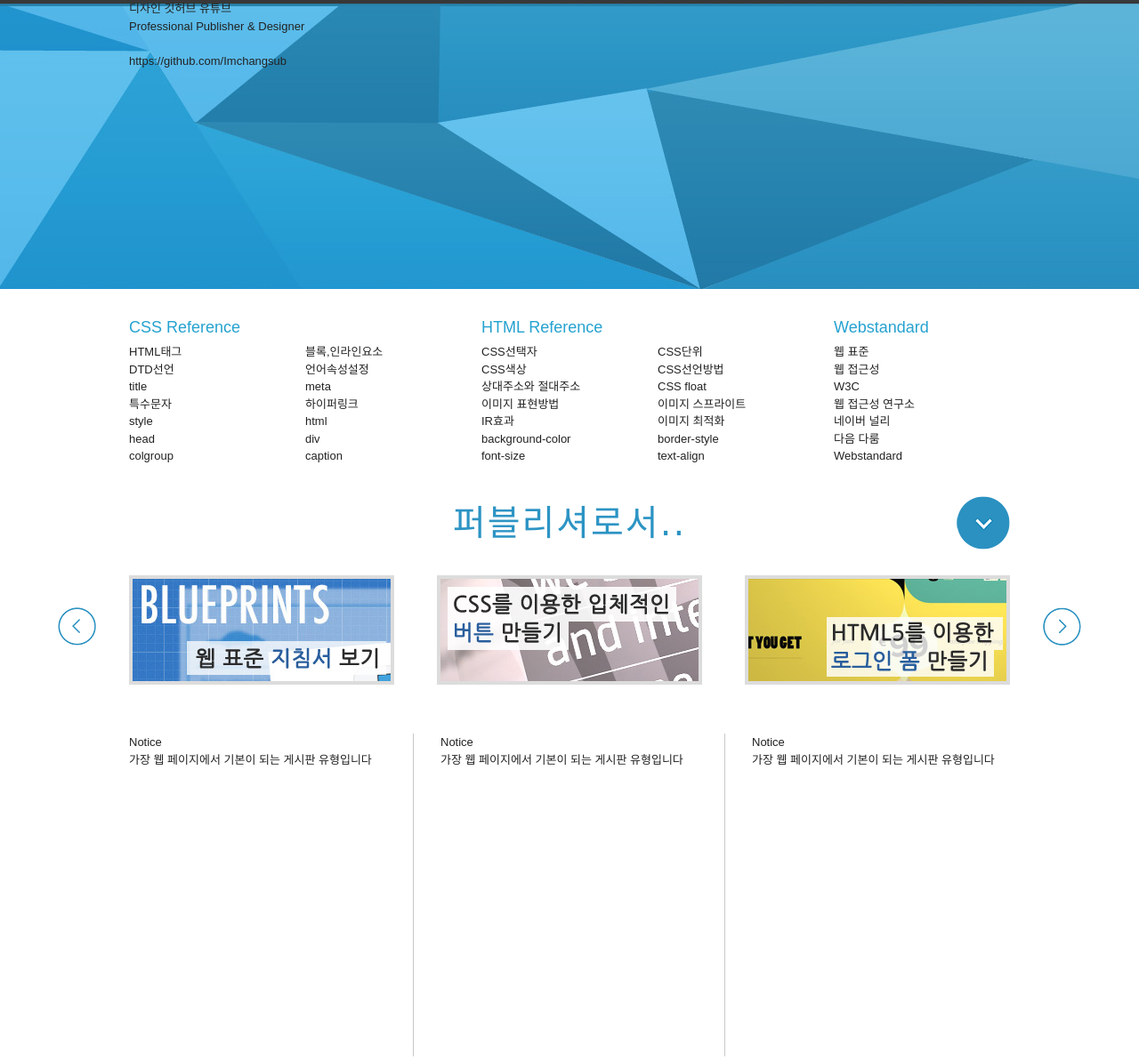
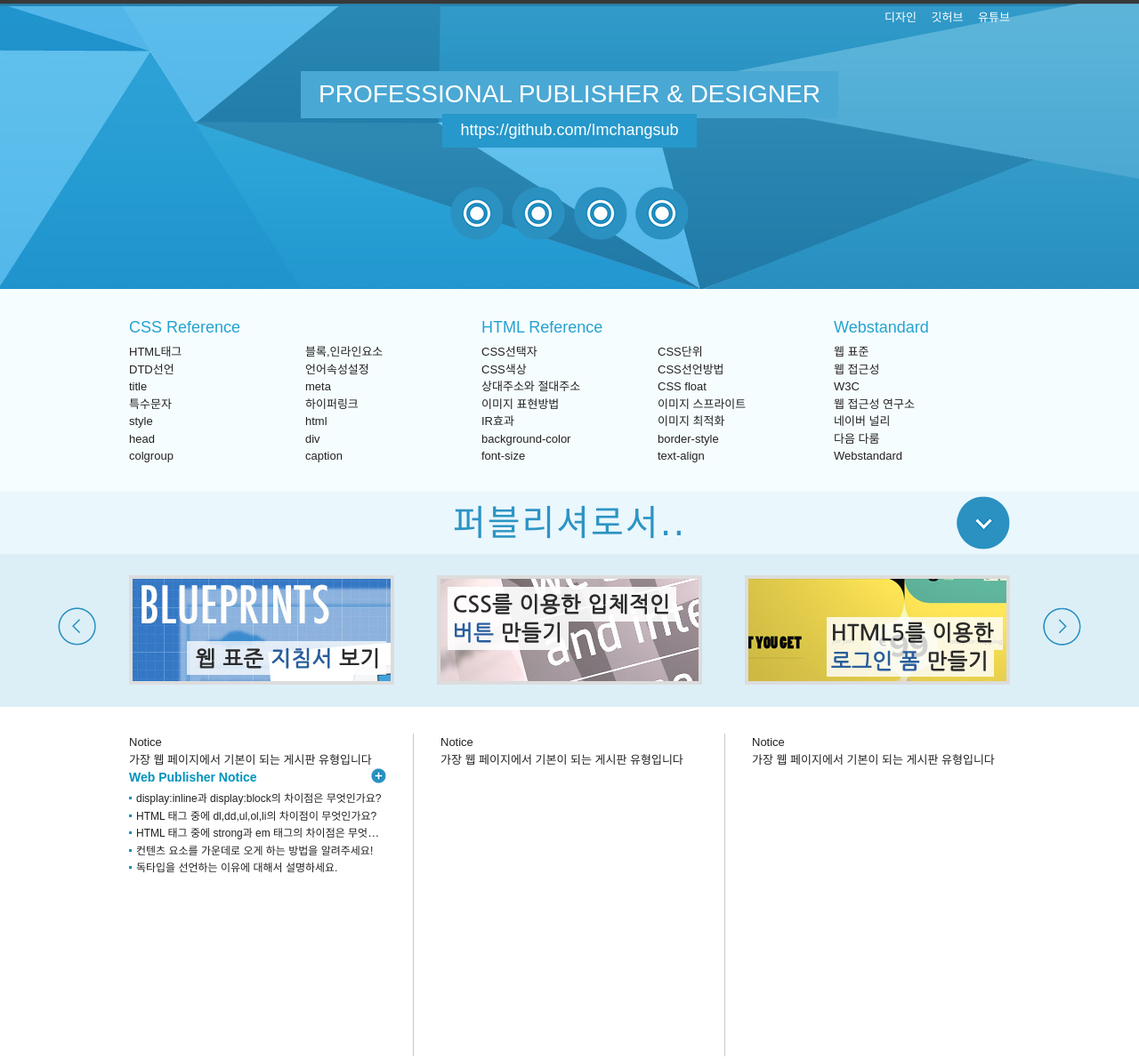
Before and after one commit to Imchangsub/web-standard, a plain HTML site: page index.html in a window 1280 px wide. Shown: the top 1191 px of the page at 89% size. Drawn offline with Linux system fonts and the light colour scheme.

Commit message:
html+css: 게시판

```diff
--- a/css/style.css
+++ b/css/style.css
@@ -33,13 +33,13 @@
 }
 
 /* 컨텐츠 레이아웃 */
-#cont_nav {
+#cont__nav {
   background-color: #f6fdff;
 }
-#cont_tit {
+#cont__tit {
   background-color: #eaf7fd;
 }
-#cont_ban {
+#cont__ban {
   background-color: #dceff7;
 }
 #cont_cont {
@@ -56,21 +56,21 @@
 }
 
 /* 헤더 */
-.header .header-menu {
+.header .header__menu {
   text-align: right;
 }
-.header .header-menu a {
+.header .header__menu a {
   color: #fff;
   padding: 10px 0px 10px 13px;
   display: inline-block;
 }
-.header .header-menu a:hover {
+.header .header__menu a:hover {
   color: #666;
 }
-.header .header-tit {
+.header .header__tit {
   text-align: center;
 }
-.header .header-tit h1 {
+.header .header__tit h1 {
   background-color: #4aa8d4;
   font-size: 28px;
   padding: 5px 20px 6px 20px;
@@ -80,7 +80,7 @@
   font-weight: normal;
   text-transform: uppercase;
 }
-.header .header-tit a {
+.header .header__tit a {
   display: inline-block;
   background-color: #2698cb;
   font-size: 18px;
@@ -88,39 +88,39 @@
   padding: 5px 20px 6px 20px;
   margin-top: -5px;
 }
-.header .header-icon {
+.header .header__icon {
   text-align: center;
   margin-top: 30px;
 }
-.header .header-icon a {
+.header .header__icon a {
   width: 60px;
   height: 60px;
   display: inline-block;
   background: url(../img/icon.png);
   margin: 0 3px;
 }
-.header .header-icon a.icon1 {
+.header .header__icon a.icon1 {
   background-position: 0 0;
 }
-.header .header-icon a.icon2 {
+.header .header__icon a.icon2 {
   background-position: 0 -60px;
 }
-.header .header-icon a.icon3 {
+.header .header__icon a.icon3 {
   background-position: 0 -120px;
 }
-.header .header-icon a.icon4 {
+.header .header__icon a.icon4 {
   background-position: 0 -180px;
 }
-.header .header-icon a.icon1:hover {
+.header .header__icon a.icon1:hover {
   background-position: -60px 0;
 }
-.header .header-icon a.icon2:hover {
+.header .header__icon a.icon2:hover {
   background-position: -60px -60px;
 }
-.header .header-icon a.icon3:hover {
+.header .header__icon a.icon3:hover {
   background-position: -60px -120px;
 }
-.header .header-icon a.icon4:hover {
+.header .header__icon a.icon4:hover {
   background-position: -60px -180px;
 }
 
@@ -334,3 +334,33 @@
 .cont .col6 .ico_img:hover {
   background-position: -60px -540px;
 }
+
+/* 게시판 */
+.notice {
+  position: relative;
+}
+.notice h4 {
+  font-size: 14px;
+  color: #0093bd;
+  padding-bottom: 3px;
+  font-weight: bold;
+}
+.notice ul li {
+  overflow: hidden;
+  text-overflow: ellipsis;
+  white-space: nowrap;
+  background: url(../img/dot.gif) no-repeat 0 8px;
+  padding-left: 8px;
+}
+.notice ul li a {
+  font-size: 12px;
+}
+.notice a.more {
+  position: absolute;
+  right: 0;
+  top: 0;
+  display: block;
+  background: url(../img/icon.png) -150px -90px;
+  width: 17px;
+  height: 17px;
+}
--- a/index.html
+++ b/index.html
@@ -150,37 +150,57 @@
               <div class="column col1">
                 <h3><span class="ico__img ir_pm">아이콘</span><span class="ico__tit">Notice</span></h3>
                 <p class="ico__desc">가장 웹 페이지에서 기본이 되는 게시판 유형입니다</p>
+                <!-- 게시판 -->
+                <div class="notice">
+                  <h4>Web Publisher Notice</h4>
+                  <ul>
+                    <li><a href="#">display:inline과 display:block의 차이점은 무엇인가요?</a></li>
+                    <li><a href="#">HTML 태그 중에 dl,dd,ul,ol,li의 차이점이 무엇인가요?</a></li>
+                    <li><a href="#">HTML 태그 중에 strong과 em 태그의 차이점은 무엇인가요?</a></li>
+                    <li><a href="#">컨텐츠 요소를 가운데로 오게 하는 방법을 알려주세요!</a></li>
+                    <li><a href="#">독타입을 선언하는 이유에 대해서 설명하세요.</a></li>
+                  </ul>
+                  <a href="#" class="more ir_pm" title="더보기">더보기</a>
+                </div>
+                <!-- //게시판 -->
               </div>
               <!-- col1번 끝 -->
               <div class="column col2">
                 <h3><span class="ico__img ir_pm">아이콘</span><span class="ico__tit">Notice</span></h3>
                 <p class="ico__desc">가장 웹 페이지에서 기본이 되는 게시판 유형입니다</p>
               </div>
-              <!-- col1번 끝 -->
+              <!-- col2번 끝 -->
               <div class="column col3">
                 <h3><span class="ico__img ir_pm">아이콘</span><span class="ico__tit">Notice</span></h3>
                 <p class="ico__desc">가장 웹 페이지에서 기본이 되는 게시판 유형입니다</p>
               </div>
-              <!-- col1번 끝 -->
+              <!-- col3번 끝 -->
               <div class="column col4">
                 <h3><span class="ico__img ir_pm">아이콘</span><span class="ico__tit">Notice</span></h3>
                 <p class="ico__desc">가장 웹 페이지에서 기본이 되는 게시판 유형입니다</p>
               </div>
-              <!-- col1번 끝 -->
+              <!-- col4번 끝 -->
               <div class="column col5">
                 <h3><span class="ico__img ir_pm">아이콘</span><span class="ico__tit">Notice</span></h3>
                 <p class="ico__desc">가장 웹 페이지에서 기본이 되는 게시판 유형입니다</p>
               </div>
-              <!-- col1번 끝 -->
+              <!-- col5번 끝 -->
               <div class="column col6">
                 <h3><span class="ico__img ir_pm">아이콘</span><span class="ico__tit">Notice</span></h3>
                 <p class="ico__desc">가장 웹 페이지에서 기본이 되는 게시판 유형입니다</p>
               </div>
-              <!-- col1번 끝 -->
+              <!-- col6번 끝 -->
             </div>
           </div>
         </div>
+        <!-- cont__cont 끝 -->
+      </div>
+      <!-- 컨텐츠 끝 -->
+
+      <div id="footer">
+        <div class="container">footer</div>
       </div>
     </div>
+    <!-- wrap 끝 -->
   </body>
 </html>
```
